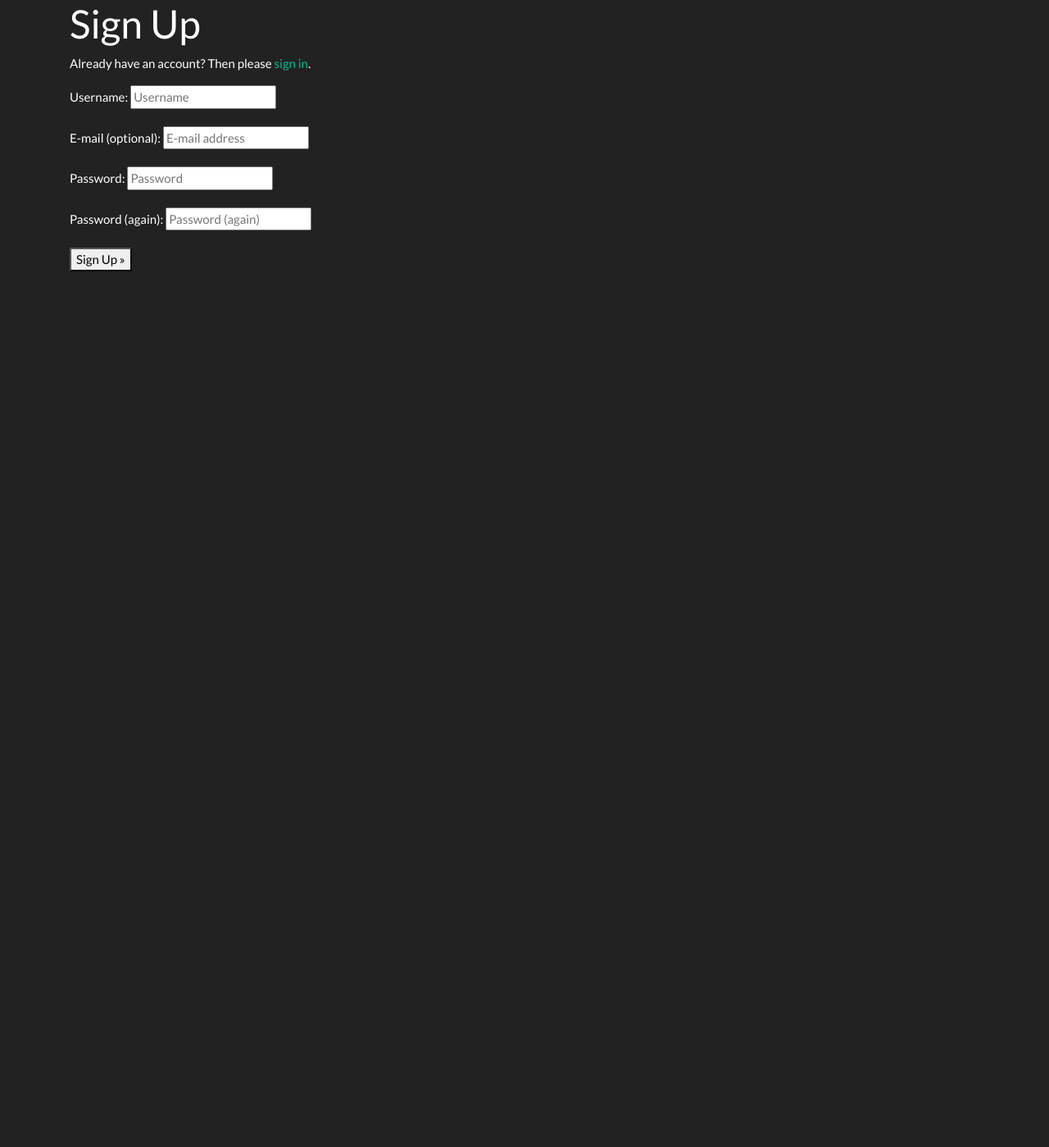
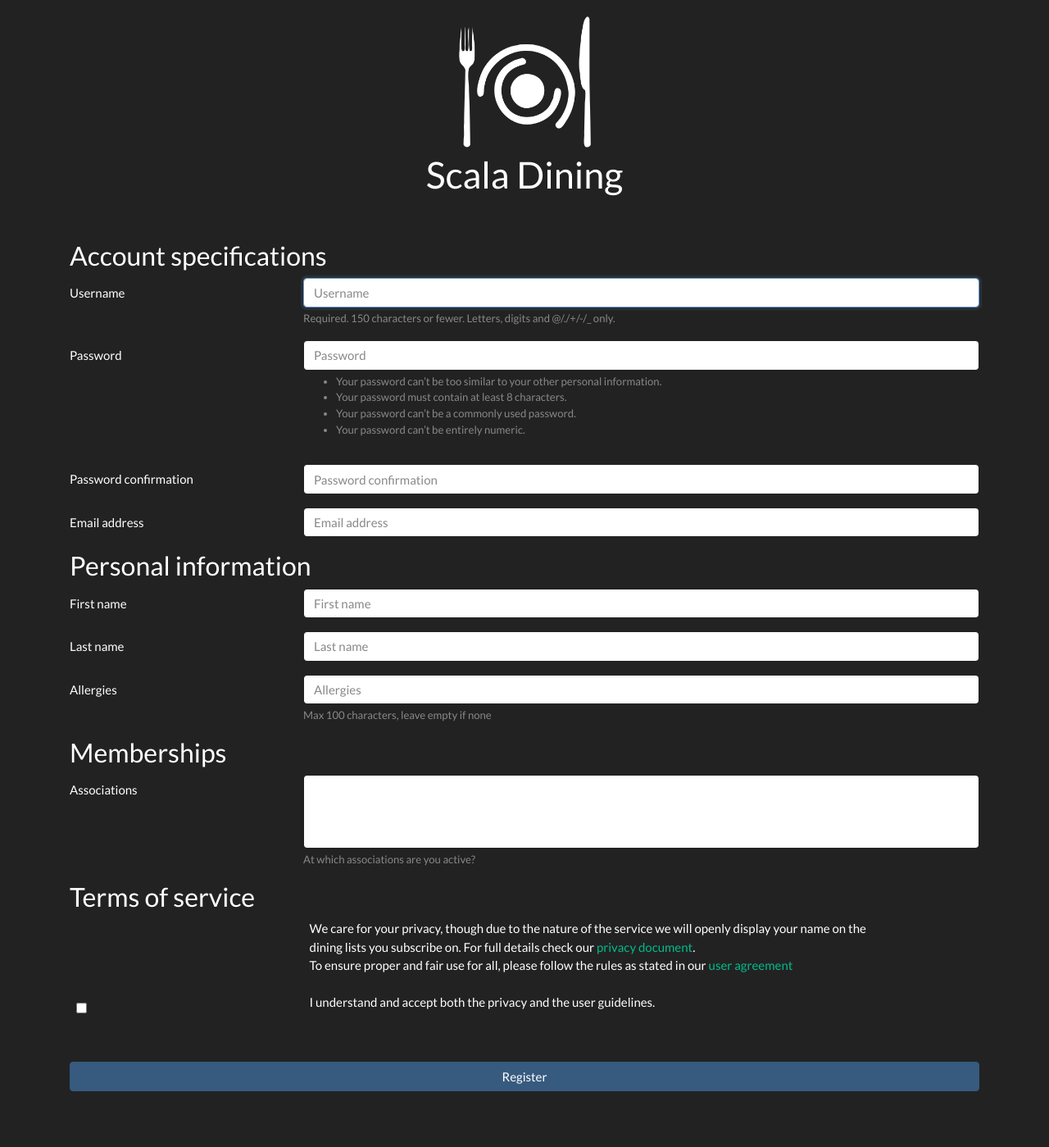
Before and after one commit to VSEScala/Scala-Dining, a Django app: page /accounts/signup/ in a window 1280 px wide. Shown: the whole page at 82% size. Before the commit the page ends 331 px from the top, so only its background shows below. Run offline with Django 3.2, Linux system fonts and the light colour scheme; lists and menus that the app fills with data are empty; some libraries are stand-ins or nearby versions.

Commit message:
Register allauth view

```diff
--- a/ScalaApp/urls.py
+++ b/ScalaApp/urls.py
@@ -23,7 +23,6 @@ from CreditManagement import views as CMviews
 
 urlpatterns = [
     path('admin/', admin.site.urls),
-    path('register/', UDviews.RegisterView.as_view(), name='register'),
     path('user/', include('UserDetails.urls_user')),
     path('association/<association_name>/', include('UserDetails.urls_association')),
     path('credit/', include('CreditManagement.urls')),
@@ -31,5 +30,7 @@ urlpatterns = [
     path('', include('Dining.urls')),
     # Quadrivium OpenID Connect
     path('oidc/', include('mozilla_django_oidc.urls')),
+    # Override allauth sign up page
+    path('accounts/signup/', UDviews.RegisterView.as_view(), name='account_signup'),
     path('accounts/', include('allauth.urls')),
 ] + static(settings.MEDIA_URL, document_root=settings.MEDIA_ROOT)
--- a/UserDetails/views.py
+++ b/UserDetails/views.py
@@ -1,24 +1,23 @@
-from django.shortcuts import render
+from django.contrib.auth import login
 from django.http import *
-from django.contrib.auth import login, logout
-from django.views import View
+from django.urls import reverse
+from django.views.generic import TemplateView
+
+from .forms import RegisterUserForm, RegisterUserDetails, RegisterAssociationLinks
 from .models import User
-from .forms import RegisterUserForm, RegisterUserDetails, RegisterAssociationLinks
-from django.urls import reverse
 
 
-class RegisterView(View):
-    def get(self, request):
-        account_form = RegisterUserForm()
-        account_detail_form = RegisterUserDetails()
-        associationlink_form = RegisterAssociationLinks()
+class RegisterView(TemplateView):
+    template_name = "account/signup.html"
 
-        context = {
-            'account_form': account_form,
-            'account_detail_form': account_detail_form,
-            'associationlink_form': associationlink_form,
-        }
-        return render(request, 'accounts/register.html', context)
+    def get_context_data(self, **kwargs):
+        context = super().get_context_data(**kwargs)
+        context.update({
+            'account_form': RegisterUserForm(),
+            'account_detail_form': RegisterUserDetails(),
+            'associationlink_form': RegisterAssociationLinks(),
+        })
+        return context
 
     def post(self, request, *args, **kwargs):
         account_form = RegisterUserForm(request.POST)
@@ -31,19 +30,14 @@ class RegisterView(View):
             'associationlink_form': associationlink_form,
         }
 
-        if not account_form.is_valid():
-            return render(request, 'accounts/register.html', context)
-        if not account_detail_form.is_valid():
-            return render(request, 'accounts/register.html', context)
-        if not associationlink_form.is_valid():
-            return render(request, 'accounts/register.html', context)
+        if account_form.is_valid() and account_detail_form.is_valid() and associationlink_form.is_valid():
+            # User is valid, safe it to the server
+            user = account_form.save()
+            user = User.objects.get(pk=user.pk)
+            account_detail_form.save_as(user)
+            associationlink_form.create_links_for(user)
 
-        # User is valid, safe it to the server
-        user = account_form.save()
-        user = User.objects.get(pk=user.pk)
-        account_detail_form.save_as(user)
-        associationlink_form.create_links_for(user)
+            login(request, user, backend='django.contrib.auth.backends.ModelBackend')
+            return HttpResponseRedirect(reverse('index'))
 
-        login(request, user, backend='django.contrib.auth.backends.ModelBackend')
-
-        return HttpResponseRedirect(reverse('index'))
+        return self.render_to_response(context)
--- a/assets/templates/account/login.html
+++ b/assets/templates/account/login.html
@@ -21,7 +21,7 @@
                 </div>
                 <br class="d-sm-none">
                 <br class="d-sm-none">
-                <a class="btn btn-block btn-primary login-hooklow" href="{% url 'register' %}">Create account</a>
+                <a class="btn btn-block btn-primary login-hooklow" href="{% url 'account_signup' %}">Create account</a>
                 <div class="login-horline d-sm-none d-block"></div>
             </div>
         </div>
--- /dev/null
+++ b/assets/templates/account/signup.html
@@ -0,0 +1,68 @@
+{% extends 'account/base.html' %}
+{% load form_extras %}
+{% load static %}
+
+{% block head %}
+    <link rel="stylesheet" href="{% static 'css/Log-in.css' %}">
+{% endblock %}
+
+{% block content %}
+    <div class="col-12  min-height-33vh min-height-sm-200px">
+        <div class="DiningLogo"></div>
+        <p class="text-center DiningTitle">Scala Dining</p>
+
+        <div class="show-sm">
+        </div>
+    </div>
+
+    <div class="row width-max-lg text-size-md-5">
+        <div class="col-12">
+            <form method="post">
+                {% csrf_token %}
+
+                <div class="">
+                    <h3>Account specifications</h3>
+                    {% include "snippets/bootstrap_form.html" with form=account_form %}
+
+                    <h3>Personal information</h3>
+                    {% include "snippets/bootstrap_form.html" with form=account_detail_form %}
+
+                    <h3>Memberships</h3>
+                    {% include "snippets/bootstrap_form.html" with form=associationlink_form %}
+
+                    <h3>Terms of service</h3>
+                    {# Todo: privacy documents #}
+                    <div class="offset-sm-3 col-sm-8">
+                        We care for your privacy, though due to the nature of the service we will openly display
+                        your name on the
+                        dining lists you subscribe on. For full details check our <a href="#">privacy
+                        document</a>.<br>
+                        To ensure proper and fair use for all, please follow the rules as stated in our <a href="#">user
+                        agreement</a>
+                    </div>
+                    <br>
+
+                    <label for="accept_rules" class="row m-0">
+
+                        <div class="col-1 col-sm-3 p-2">
+                            <input type="checkbox" id="accept_rules" required="required" class=""/>
+                            <div class="checkbox"></div>
+                        </div>
+                        <div class="col-11 col-sm-9">
+                            I understand and accept both the privacy and the user guidelines.
+                        </div>
+
+                    </label>
+
+
+                    <br>
+                    <br>
+                </div>
+                <input type="submit" value="Register" class="btn btn-block btn-primary">
+                <br>
+                <br>
+                <br>
+            </form>
+        </div>
+    </div>
+{% endblock %}
```
Also changed, not shown: assets/templates/accounts/register.html (deleted, +0 -72 lines).
